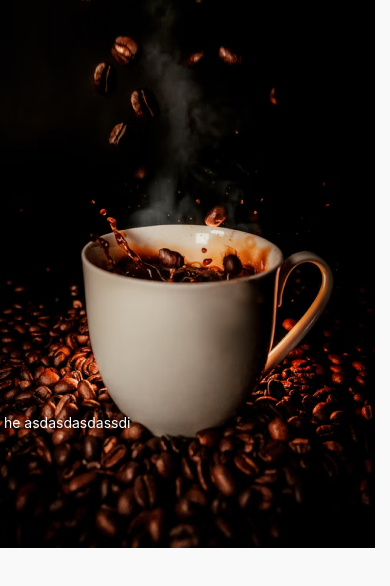
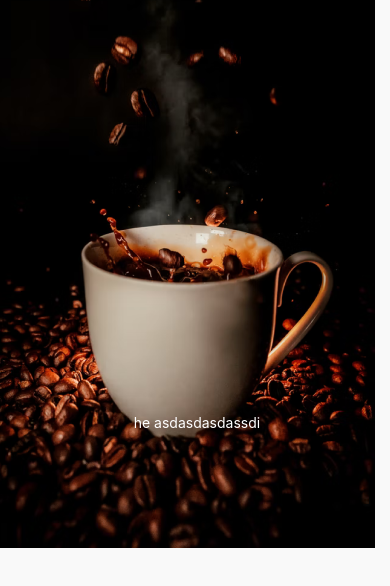
Before and after one commit to achiewe/coffee-shop-project-react-native, a React Native app: screen / in a window 390 px wide. Shown: the top 586 px of the page. Built offline with nearby package versions, Linux system fonts and the light colour scheme.

Commit message:
center the div on the page

```diff
--- a/components/Login.tsx
+++ b/components/Login.tsx
@@ -30,6 +30,8 @@ const styles = StyleSheet.create({
     width: '100%',
     display: 'flex',
     flexDirection: 'column',
+    alignItems: 'center',
+    justifyContent: 'center',
     gap: 17,
   },
 
```
